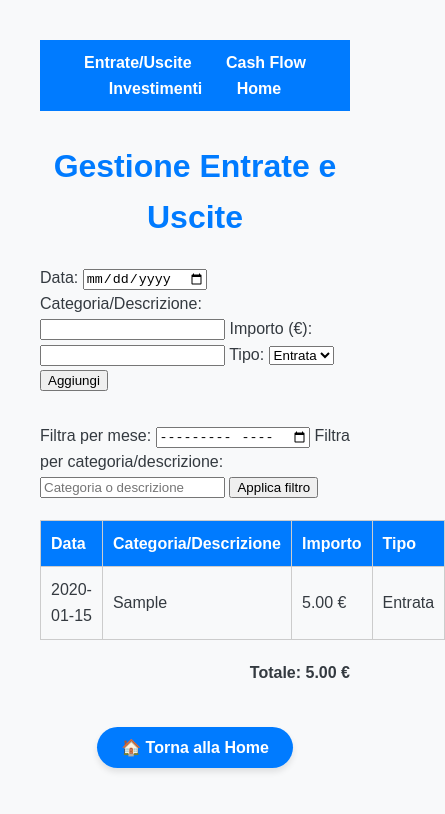
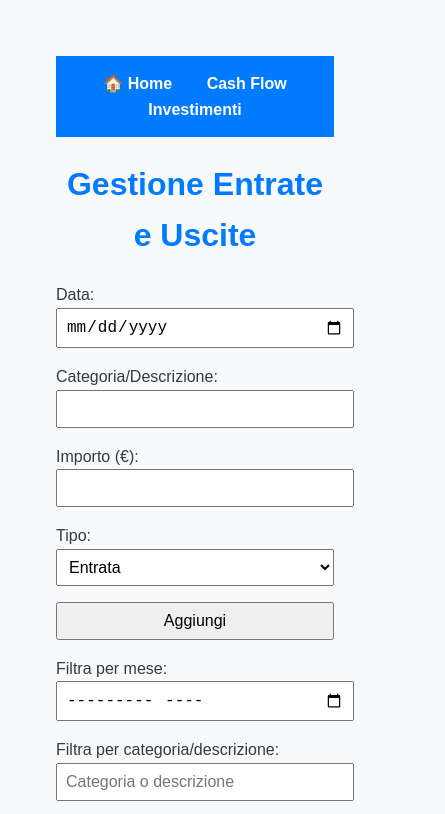
Before and after one commit to Marcodeu76/miosito, a plain HTML site: page entrate-uscite.html in a window 390 px wide. Both pictures are taken after typing "2020-01-15", "Sample", "5" into the empty fields and a click on the button "Aggiungi". Shown: the top 814 px of the page, 445 px wide, since content can reach past the window. Drawn offline with Linux system fonts and the light colour scheme.

Commit message:
Aggiornamento rapido

```diff
--- a/entrate-uscite.html
+++ b/entrate-uscite.html
@@ -2,62 +2,83 @@
 <html lang="it">
 <head>
     <meta charset="UTF-8">
+    <meta name="viewport" content="width=device-width, initial-scale=1.0">
     <title>Gestione Entrate e Uscite</title>
     <link rel="stylesheet" href="stile.css">
-    <meta name="viewport" content="width=device-width, initial-scale=1.0">
     <style>
+        body {
+            font-family: Arial, sans-serif;
+            padding: 1rem;
+        }
         table {
             width: 100%;
             border-collapse: collapse;
             margin-top: 20px;
         }
-
         th, td {
             border: 1px solid #ccc;
             padding: 10px;
             text-align: left;
+            font-size: 0.95rem;
         }
-
         th {
             background-color: #007bff;
             color: white;
         }
-
         #totale {
             font-weight: bold;
             margin-top: 20px;
             text-align: right;
         }
-
-        .filtro-section {
-            margin-top: 30px;
+        form, .filtro-section {
+            display: flex;
+            flex-wrap: wrap;
+            gap: 1rem;
+            align-items: center;
+            margin-bottom: 1rem;
         }
-
-        nav {
-            background-color: #007bff;
-            padding: 10px;
-            text-align: center;
-            margin-bottom: 30px;
+        label {
+            flex: 1 1 200px;
         }
-
-        nav a {
-            color: white;
-            margin: 0 15px;
-            text-decoration: none;
-            font-weight: bold;
+        input, select, button {
+            width: 100%;
+            padding: 8px;
+            font-size: 1rem;
         }
-
-        nav a:hover {
-            text-decoration: underline;
+        @media (max-width: 600px) {
+            table, thead, tbody, th, td, tr {
+                display: block;
+            }
+            thead tr {
+                display: none;
+            }
+            td {
+                border: none;
+                border-bottom: 1px solid #ddd;
+                position: relative;
+                padding-left: 50%;
+            }
+            td::before {
+                position: absolute;
+                top: 10px;
+                left: 10px;
+                width: 45%;
+                white-space: nowrap;
+                font-weight: bold;
+                color: #007bff;
+            }
+            td:nth-of-type(1)::before { content: "Data"; }
+            td:nth-of-type(2)::before { content: "Categoria"; }
+            td:nth-of-type(3)::before { content: "Importo"; }
+            td:nth-of-type(4)::before { content: "Tipo"; }
         }
     </style>
 </head>
 <body>
     <nav>
-        <a href="entrate-uscite.html">Entrate/Uscite</a>
+        <a href="index.html">🏠 Home</a>
         <a href="cashflow.html">Cash Flow</a>
         <a href="investimenti.html">Investimenti</a>
-        <a href="index.html">Home</a>
     </nav>
 
     <h1>Gestione Entrate e Uscite</h1>
@@ -65,7 +86,7 @@
     <form id="budgetForm">
         <label>Data: <input type="date" id="data" required></label>
         <label>Categoria/Descrizione: <input type="text" id="categoria" required></label>
-        <label>Importo (&euro;): <input type="number" id="importo" required></label>
+        <label>Importo (€): <input type="number" id="importo" required></label>
         <label>Tipo:
             <select id="tipo">
                 <option value="Entrata">Entrata</option>
@@ -94,16 +115,10 @@
                 <th>Tipo</th>
             </tr>
         </thead>
-        <tbody>
-            <!-- Righe aggiunte dinamicamente -->
-        </tbody>
+        <tbody></tbody>
     </table>
 
     <p id="totale">Totale: 0.00 €</p>
-
-    <div class="home-button">
-        <a href="index.html">🏠 Torna alla Home</a>
-    </div>
 
     <script>
         const form = document.getElementById('budgetForm');
```
Also changed, not shown: cashflow.html (+36 -16 lines), investimenti.html (+49 -15 lines).
